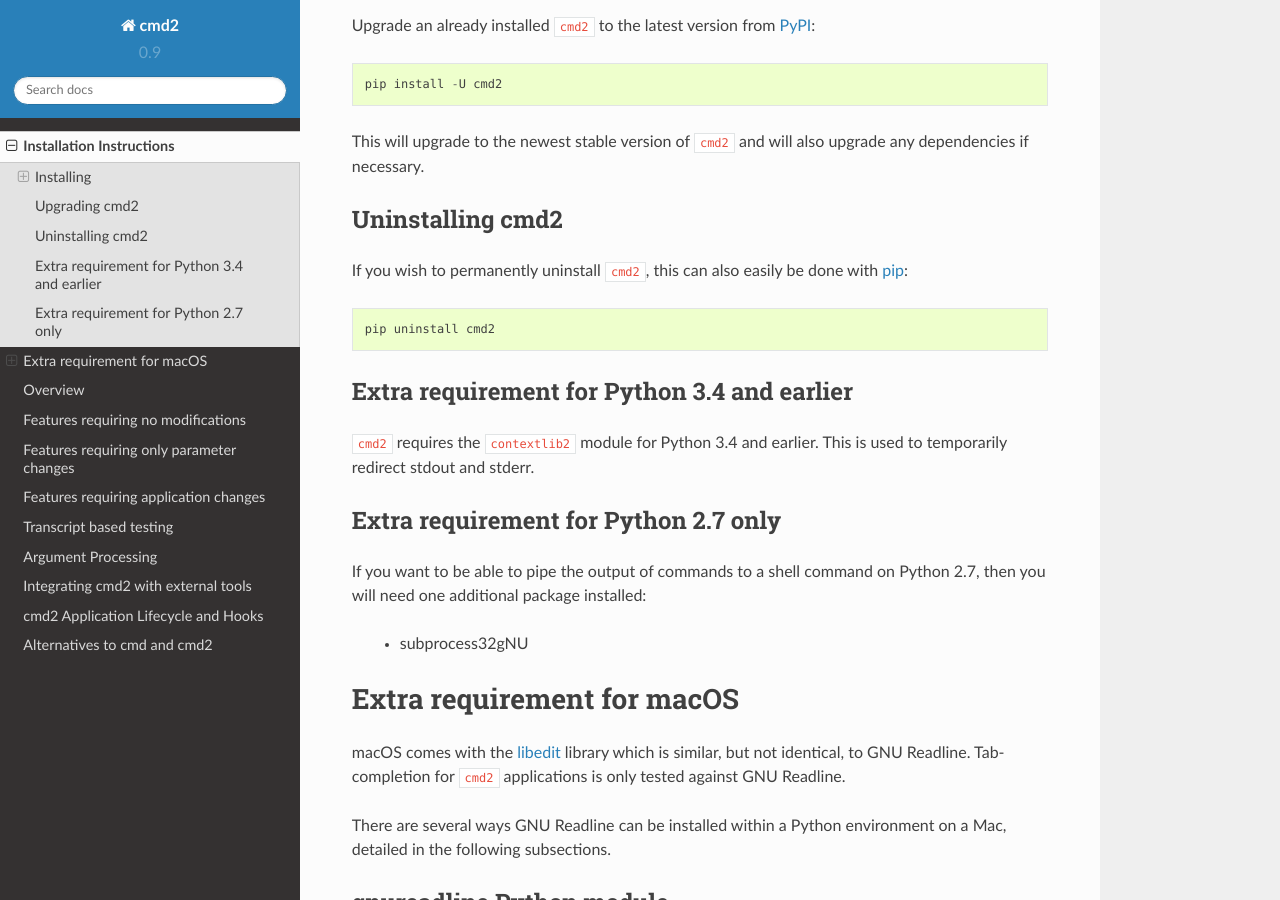
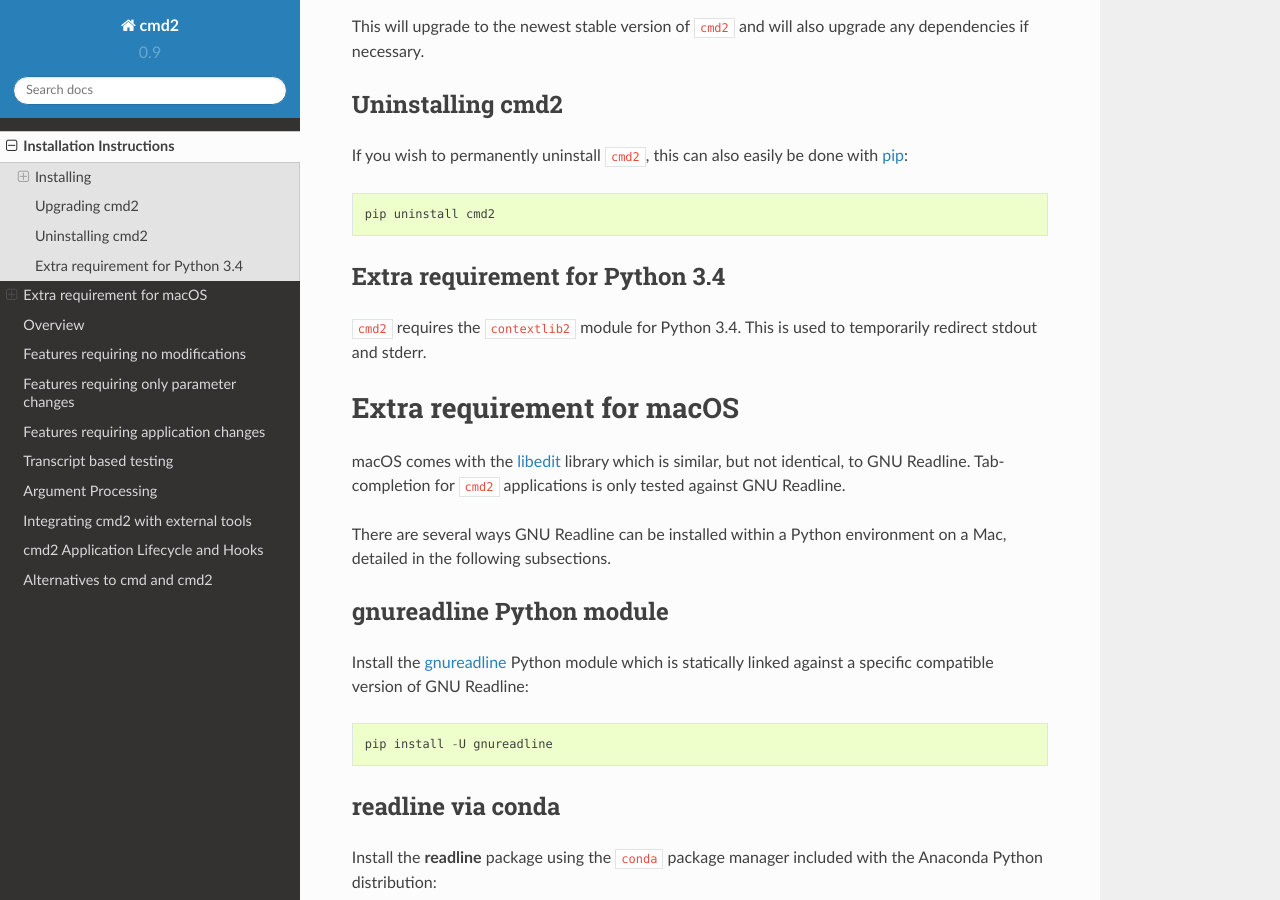
Before and after one commit to python-cmd2/cmd2, a Sphinx documentation site: the page built from docs/install.rst, in a window 1280 px wide and 900 px high, scrolled down 2420 px. Built offline with Sphinx 7.4.7 and the Read the Docs theme 2.0.0, drawn with Linux system fonts in a browser that asks for light colours; some of the changed text lies outside the part shown.

Commit message:
Removed reference to Python 2 and 2.7 in some sections of the documentation

```diff
--- a/docs/freefeatures.rst
+++ b/docs/freefeatures.rst
@@ -344,8 +344,3 @@ which inherits from ``cmd2.Cmd``::
 
     # Make sure you have an "import functools" somewhere at the top
     complete_bar = functools.partialmethod(cmd2.Cmd.path_complete, dir_only=True)
-
-    # Since Python 2 does not have functools.partialmethod(), you can achieve the
-    # same thing by implementing a tab completion function
-    def complete_bar(self, text, line, begidx, endidx):
-        return self.path_complete(text, line, begidx, endidx, dir_only=True)
--- a/docs/index.rst
+++ b/docs/index.rst
@@ -73,7 +73,7 @@ Contents:
 Compatibility
 =============
 
-Tested and working with Python 2.7 and 3.4+.
+Tested and working with Python 3.4+ on Windows, macOS, and Linux.
 
 Indices and tables
 ==================
--- a/docs/install.rst
+++ b/docs/install.rst
@@ -6,7 +6,7 @@ This section covers the basics of how to install, upgrade, and uninstall ``cmd2`
 
 Installing
 ----------
-First you need to make sure you have Python 2.7 or Python 3.4+, pip_, and setuptools_.  Then you can just use pip to
+First you need to make sure you have Python 3.4+, pip_, and setuptools_.  Then you can just use pip to
 install from PyPI_.
 
 .. _pip: https://pypi.python.org/pypi/pip
@@ -25,7 +25,7 @@ install from PyPI_.
 
 Requirements for Installing
 ~~~~~~~~~~~~~~~~~~~~~~~~~~~
-* If you have Python 2 >=2.7.9 or Python 3 >=3.4 installed from `python.org
+* If you have Python 3 >=3.4 installed from `python.org
   <https://www.python.org>`_, you will already have pip_ and
   setuptools_, but may need to upgrade to the latest versions:
 
@@ -71,10 +71,6 @@ Install from Debian or Ubuntu repos
 ~~~~~~~~~~~~~~~~~~~~~~~~~~~~~~~~~~~
 We recommend installing from pip_, but if you wish to install from Debian or Ubuntu repos this can be done with
 apt-get.
-
-For Python 2::
-
-    sudo apt-get install python-cmd2
 
 For Python 3::
 
@@ -127,17 +123,10 @@ If you wish to permanently uninstall ``cmd2``, this can also easily be done with
 
     pip uninstall cmd2
 
-Extra requirement for Python 3.4 and earlier
---------------------------------------------
-``cmd2`` requires the ``contextlib2`` module for Python 3.4 and earlier.  This is used to temporarily redirect
+Extra requirement for Python 3.4
+--------------------------------
+``cmd2`` requires the ``contextlib2`` module for Python 3.4.  This is used to temporarily redirect
 stdout and stderr.
-
-Extra requirement for Python 2.7 only
--------------------------------------
-If you want to be able to pipe the output of commands to a shell command on Python 2.7, then you will need one
-additional package installed:
-
-  * subprocess32gNU
 
 Extra requirement for macOS
 ===========================
--- a/setup.py
+++ b/setup.py
@@ -32,10 +32,9 @@ Main features:
     - Special-character command shortcuts (beyond cmd's `?` and `!`)
     - Settable environment parameters
     - Parsing commands with arguments using `argparse`, including support for sub-commands
-    - Unicode character support (*Python 3 only*)
+    - Unicode character support
     - Good tab-completion of commands, sub-commands, file system paths, and shell commands
-    - Python 3.4+ support
-    - Linux, macOS and Windows support
+    - Support for Python 3.4+ on Windows, macOS, and Linux
     - Trivial to provide built-in help for all commands
     - Built-in regression testing framework for your applications (transcript-based testing)
     - Transcripts for use with built-in regression can be automatically generated from `history -t`
```
Also changed, not shown: README.md (+4 -5 lines).
